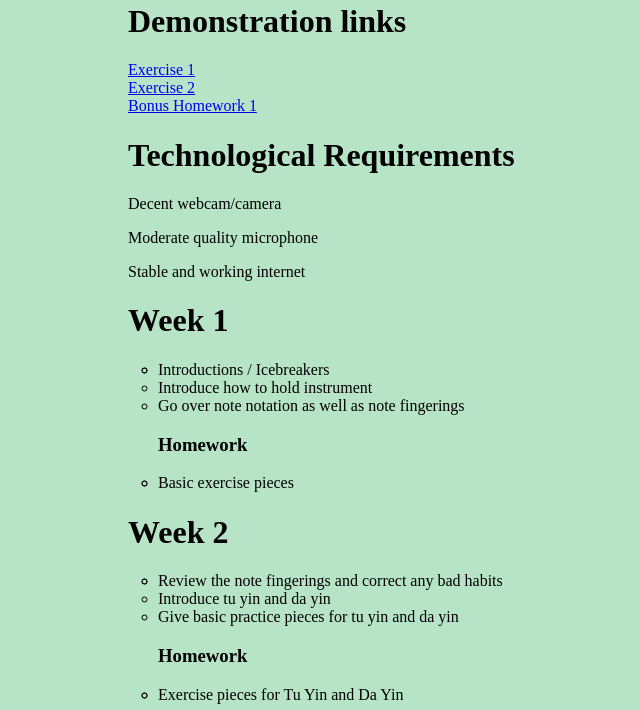
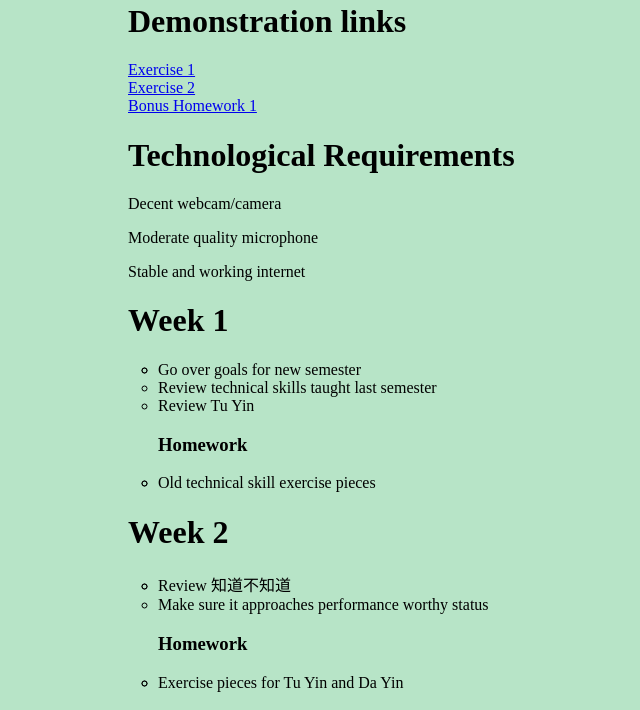
Before and after one commit to pzjiang/hulusi, a Gatsby site: page / in a window 1280 px wide. Shown: the part 606-1316 px from the top of the page, without its empty margins (118-758 px from the left). Built offline with nearby package versions, Linux system fonts and the light colour scheme; Gatsby itself is replaced by a stand-in of ours.

Commit message:
modify sylalbus

```diff
--- a/src/pages/index.js
+++ b/src/pages/index.js
@@ -34,22 +34,22 @@ const links = [
     text: "Week 1",
     description:
 
-      ["Introductions / Icebreakers",
-        "Introduce how to hold instrument",
-        "Go over note notation as well as note fingerings"],
+      ["Go over goals for new semester",
+        "Review technical skills taught last semester",
+        "Review Tu Yin"],
 
 
     homework:
-      ["Basic exercise pieces",]
+      ["Old technical skill exercise pieces",]
     ,
     color: "#000000",
   },
   {
     text: "Week 2",
     description:
-      ["Review the note fingerings and correct any bad habits",
-        "Introduce tu yin and da yin",
-        "Give basic practice pieces for tu yin and da yin",
+      ["Review 知道不知道",
+        "Make sure it approaches performance worthy status",
+
       ]
     ,
 
@@ -159,7 +159,7 @@ const IndexPage = () => {
 
               <p>8 week class</p>
 
-              <p>Wednesdays 4:30 pm - 5:30 pm</p>
+              <p>Mondays 7:15pm - 8:15pm</p>
 
             </ul>
             <ul>
```
